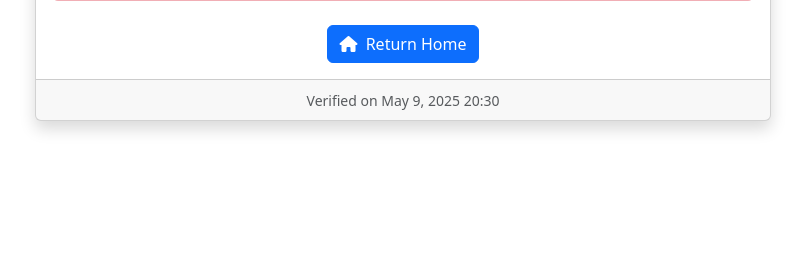
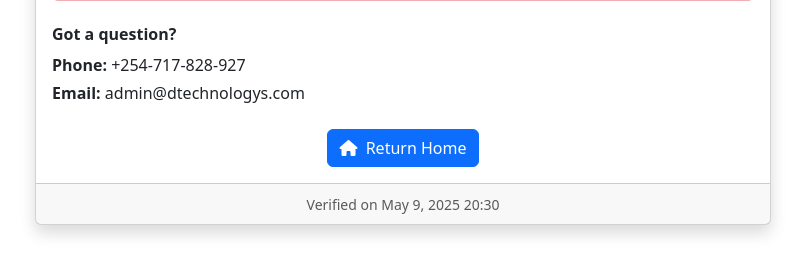
Before and after one commit to danielnjama/verify-certicate, a Django app: template templates/certificate_verification.html in a window 1280 px wide. Shown: the part 266-541 px from the top of the page, without its empty margins (237-1042 px from the left). Run offline with Django 4.2, Linux system fonts and the light colour scheme; the template is opened without the code that fills it, so the values that code supplies are empty; some libraries are stand-ins or nearby versions.

```diff
--- a/templates/certificate_verification.html
+++ b/templates/certificate_verification.html
@@ -70,6 +70,12 @@
                             <p class="mb-0">Please check the code and try again, or contact support if you believe this is an error.</p>
                         </div>
 
+                        <div class="mt-4">
+                                <h6 class="fw-bold mb-2">Got a question?</h6>
+                                <p class="mb-1"><strong>Phone:</strong> +254-717-828-927</p>
+                                <p class="mb-0"><strong>Email:</strong> admin@dtechnologys.com</p>
+                            </div>
+
                         <div class="text-center mt-4">
                             <a href="/" class="btn btn-primary">
                                 <i class="fas fa-home me-1"></i> Return Home
```
